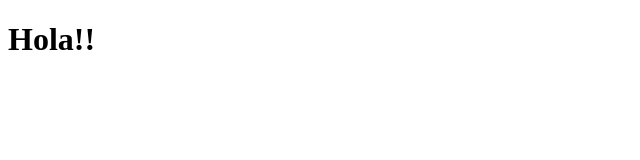
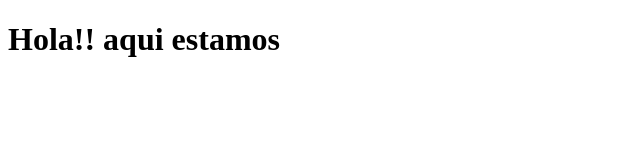
Before and after one commit to hizavalza/coursera-test, a plain HTML site: page site_2/index.html in a window 1280 px wide. Shown: the whole page, without its empty margins (0-640 px from the left). Drawn offline with Linux system fonts and the light colour scheme.

Commit message:
pequeño add

```diff
--- a/site_2/index.html
+++ b/site_2/index.html
@@ -4,7 +4,7 @@
 	<title>New Site</title>
 </head>
 <body>
-	<h1>Hola!!</h1>
+	<h1>Hola!! aqui estamos</h1>
 
 </body>
 </html>
```
